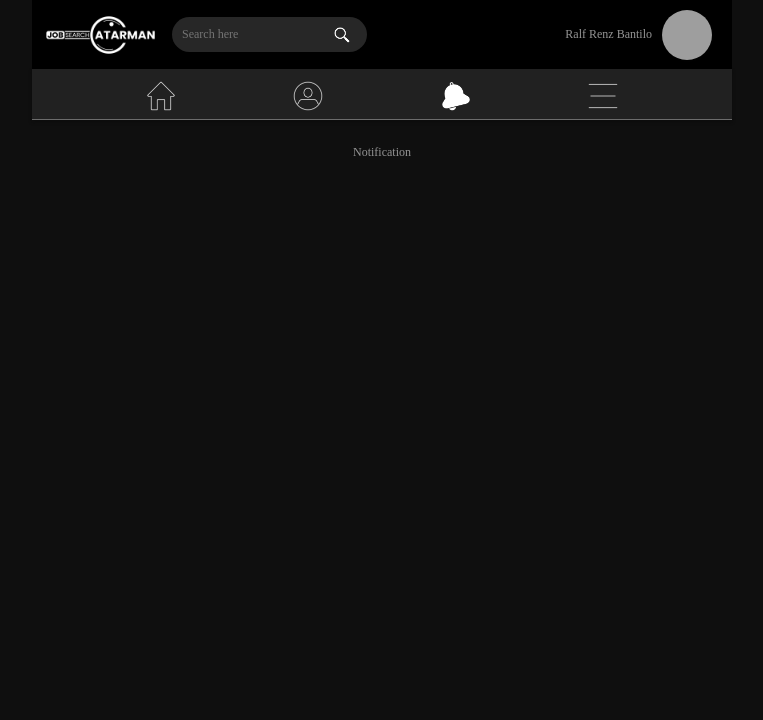
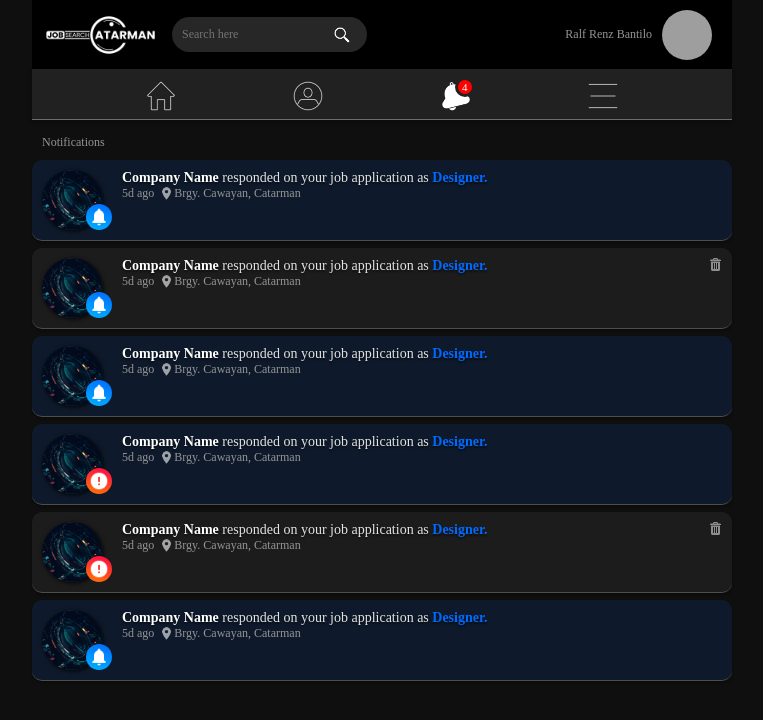
Before and after one commit to MadDsZ00/Job-Search-System-Catarman, a React (Create React App) app: page /notification in a window 1280 px wide. Shown: the top 720 px of the page, without its empty margins (258-1021 px from the left). Built offline with nearby package versions, Linux system fonts and the light colour scheme; grey boxes are pictures that could not be loaded.

Commit message:
Created a Notification Activity Template

```diff
--- a/src/Navbar.js
+++ b/src/Navbar.js
@@ -13,7 +13,7 @@ import "./Navbar.css";
 export class Navbar extends Component {
 	state = {
 		numberOfClick: 0,
-		badge: 0,
+		badge: 4,
 	};
 
 	sample = () => {
--- a/src/Profile-Folder/Activities.js
+++ b/src/Profile-Folder/Activities.js
@@ -2,35 +2,27 @@ import React, { Component } from "react";
 import Activity from "./Activity";
 
 export class Activities extends Component {
-	state = {
-		activities: [
-			{
-				id: {},
-				companyName: "Bantilo Company",
-				companyAddress: "",
-				jobTitle: "Software Developer",
-				category: "",
-				employerName: "",
-			},
-		],
-	};
-
-	getInfos = (activity) => {
-		let { activities } = this.state;
-		this.setState({
-			activities: [...activities, activity],
-		});
-	};
-
 	render() {
 		const { targetCompany } = this.props;
 		const { infos } = this.props;
 
 		return (
-			<div className='activity-container'>
-				<h3>Notification</h3>
+			<div className='activities-container'>
+				<h3
+					style={{
+						padding: "0",
+						margin: "0 0 10px 10px",
+						textAlign: "left",
+					}}>
+					Notifications
+				</h3>
 
+				<Activity status='new' />
 				<Activity />
+				<Activity status='new' />
+				<Activity status='new' type='hire' />
+				<Activity type='hire' />
+				<Activity status='new' />
 			</div>
 		);
 	}
--- /dev/null
+++ b/src/Profile-Folder/Activity.css
@@ -0,0 +1,225 @@
+:root {
+	--main-background: #121212;
+	--nav-background: #242526;
+	--dark-primary: #1c1c1c;
+	--dark-secondary: #2d2d2d;
+	--accent-main: white;
+	--accent1: #e4e4e4;
+	--accent2: #949494;
+	--border1: #4d4d4d;
+	--light-blue: #00b2ff;
+	--dark-blue: #006aff;
+	--orange: #ff7b00;
+	--reddish: #ff004c;
+}
+
+.activity-container-new {
+	display: flex;
+	background-color: #0e1a2b;
+	padding: 10px;
+	width: 100%;
+	margin-bottom: 7px;
+	border-bottom: 1px solid var(--border1);
+	box-shadow: 0 2px 3px rgba(0, 0, 0, 0.3);
+	cursor: pointer;
+	transition: 0.1s;
+}
+
+.activity-container {
+	display: flex;
+	background-color: var(--dark-primary);
+	padding: 10px;
+	width: 100%;
+	margin-bottom: 7px;
+	box-shadow: 0 2px 3px rgba(0, 0, 0, 0.3);
+	border-bottom: 1px solid var(--border1);
+	cursor: pointer;
+	transition: 0.1s;
+}
+
+.activity-container:hover {
+	background-color: #1f1f1f;
+}
+
+.activity-container-new:hover {
+	background-color: #0e1d33;
+}
+
+.activity-container:active,
+.activity-container-new:active {
+	transform: scale(0.98);
+}
+/* left panel */
+
+.activity-left-panel {
+	display: flex;
+	justify-content: center;
+	align-items: center;
+}
+
+.activity-left-panel-img-container {
+	position: relative;
+	margin-right: 10px;
+}
+
+.activity-left-panel-img-main {
+	min-width: 60px;
+	width: 60px;
+	height: 60px;
+	border-radius: 50%;
+	overflow: hidden;
+	cursor: pointer;
+	margin-right: 10px;
+	box-shadow: 1px 1px 4px #030303;
+}
+
+.activity-left-panel-img-main:active {
+	transform: scale(0.96);
+}
+
+.activity-left-panel-img-main img {
+	width: 100%;
+	height: 100%;
+	object-fit: cover;
+}
+
+.activity-left-panel-img-support {
+	display: flex;
+	justify-content: center;
+	align-items: center;
+	position: absolute;
+	bottom: 0;
+	right: 0;
+	border-radius: 20px;
+
+	border: solid 3px transparent;
+	background-image: linear-gradient(
+			rgba(255, 255, 255, 0),
+			rgba(255, 255, 255, 0)
+		),
+		linear-gradient(20deg, var(--light-blue), var(--dark-blue));
+	background-origin: border-box;
+	background-clip: content-box, border-box;
+	box-shadow: 2px 1000px 1px var(--nav-background);
+}
+
+.activity-left-panel-img-support-warning {
+	display: flex;
+	justify-content: center;
+	align-items: center;
+	position: absolute;
+	bottom: 0;
+	right: 0;
+	border-radius: 20px;
+
+	border: solid 3px transparent;
+	background-image: linear-gradient(
+			rgba(255, 255, 255, 0),
+			rgba(255, 255, 255, 0)
+		),
+		linear-gradient(20deg, var(--orange), var(--reddish));
+	background-origin: border-box;
+	background-clip: content-box, border-box;
+	box-shadow: 2px 1000px 1px var(--nav-background);
+}
+
+.activity-left-panel-img-support img,
+.activity-left-panel-img-support-warning img {
+	height: 20px;
+}
+
+/* main panel */
+.activity-main-panel {
+	flex: 5;
+}
+
+.activity-main-panel-content {
+	text-align: left;
+}
+
+.activity-main-panel-content h4 {
+	color: var(--accent1);
+	font-size: 14px;
+	font-weight: 400;
+	text-shadow: 0px 2px 2px rgba(0, 0, 0, 0.5);
+}
+
+.activity-main-panel-content h4 strong {
+	color: var(--accent-main);
+	font-weight: 600;
+}
+
+.activity-main-panel-content h4 span {
+	color: var(--dark-blue);
+	font-weight: 600;
+}
+
+.activity-main-panel-content-info {
+	display: flex;
+}
+.activity-main-panel-content-info p {
+	color: var(--accent2);
+	font-size: 12px;
+}
+
+.activity-main-panel-content-info-address {
+	margin-left: 5px;
+	display: flex;
+}
+
+.activity-main-panel-content-info-address img {
+	height: 15px;
+	opacity: 0.6;
+}
+
+.activity-main-panel-content-info-address p {
+	color: var(--accent2);
+	font-size: 12px;
+}
+
+/* right panel */
+.activity-right-panel {
+	display: flex;
+	position: relative;
+}
+
+.activity-right-panel-view {
+	display: flex;
+	justify-content: center;
+	align-items: center;
+}
+
+.activity-right-panel-view p {
+	color: var(--dark-blue);
+	font-size: 13px;
+	cursor: pointer;
+	transition: 0.1s;
+	padding: 0 15px;
+	text-shadow: 0px 2px 2px rgba(0, 0, 0, 0.7);
+}
+
+.activity-right-panel-view p:hover {
+	color: var(--light-blue);
+}
+
+.activity-right-panel img {
+	height: 13px;
+	position: relative;
+	top: 0;
+	opacity: 0.5;
+	cursor: pointer;
+	transition: 0.2s;
+}
+
+.activity-right-panel img:hover {
+	opacity: 0.7;
+}
+
+@media only screen and (min-width: 700px) {
+	.activity-container {
+		border-radius: 10px;
+	}
+	.activity-container-new {
+		border-radius: 10px;
+	}
+}
--- a/src/Profile-Folder/Activity.js
+++ b/src/Profile-Folder/Activity.js
@@ -1,9 +1,72 @@
 import React, { Component } from "react";
+import Employer2 from "../Images/Employer2.jpg";
+import Bell from "../Images/Bell.png";
+import Warning from "../Images/Warning.png";
+import DeleteIcon from "../Images/DeleteIcon.png";
+import LocationIcon from "../Images/LocationIcon.png";
+import "./Activity.css";
 
 export class Activity extends Component {
 	render() {
-		return <div className='activity-container'></div>;
+		return (
+			<div
+				className={
+					this.props.status === "new"
+						? "activity-container-new"
+						: "activity-container"
+				}>
+				<div className='activity-left-panel'>
+					<div className='activity-left-panel-img-container'>
+						<div className='activity-left-panel-img-main'>
+							<img src={Employer2} alt='company' />
+						</div>
+						<div
+							className={
+								this.props.type === "job"
+									? "activity-left-panel-img-support"
+									: "activity-left-panel-img-support-warning"
+							}>
+							<img
+								src={this.props.type === "job" ? Bell : Warning}
+								alt=''
+							/>
+						</div>
+					</div>
+				</div>
+				<div className='activity-main-panel'>
+					<div className='activity-main-panel-content'>
+						<h4>
+							<strong>Company Name</strong> responded on your job
+							application as <span>Designer.</span>
+						</h4>
+
+						<div className='activity-main-panel-content-info'>
+							<p>5d ago</p>
+							<div className='activity-main-panel-content-info-address'>
+								<img src={LocationIcon} alt='' />
+								<p> Brgy. Cawayan, Catarman</p>
+							</div>
+						</div>
+					</div>
+				</div>
+				<div className='activity-right-panel'>
+					{/* <div className='activity-right-panel-view'>
+						<p>View</p>
+					</div> */}
+					{this.props.status === "new" ? (
+						""
+					) : (
+						<img src={DeleteIcon} alt='Delete' />
+					)}
+				</div>
+			</div>
+		);
 	}
 }
 
+Activity.defaultProps = {
+	status: "old",
+	type: "job",
+};
+
 export default Activity;
```
Also changed, not shown: src/Images/Bell.png (added), src/Images/Warning.png (added).
